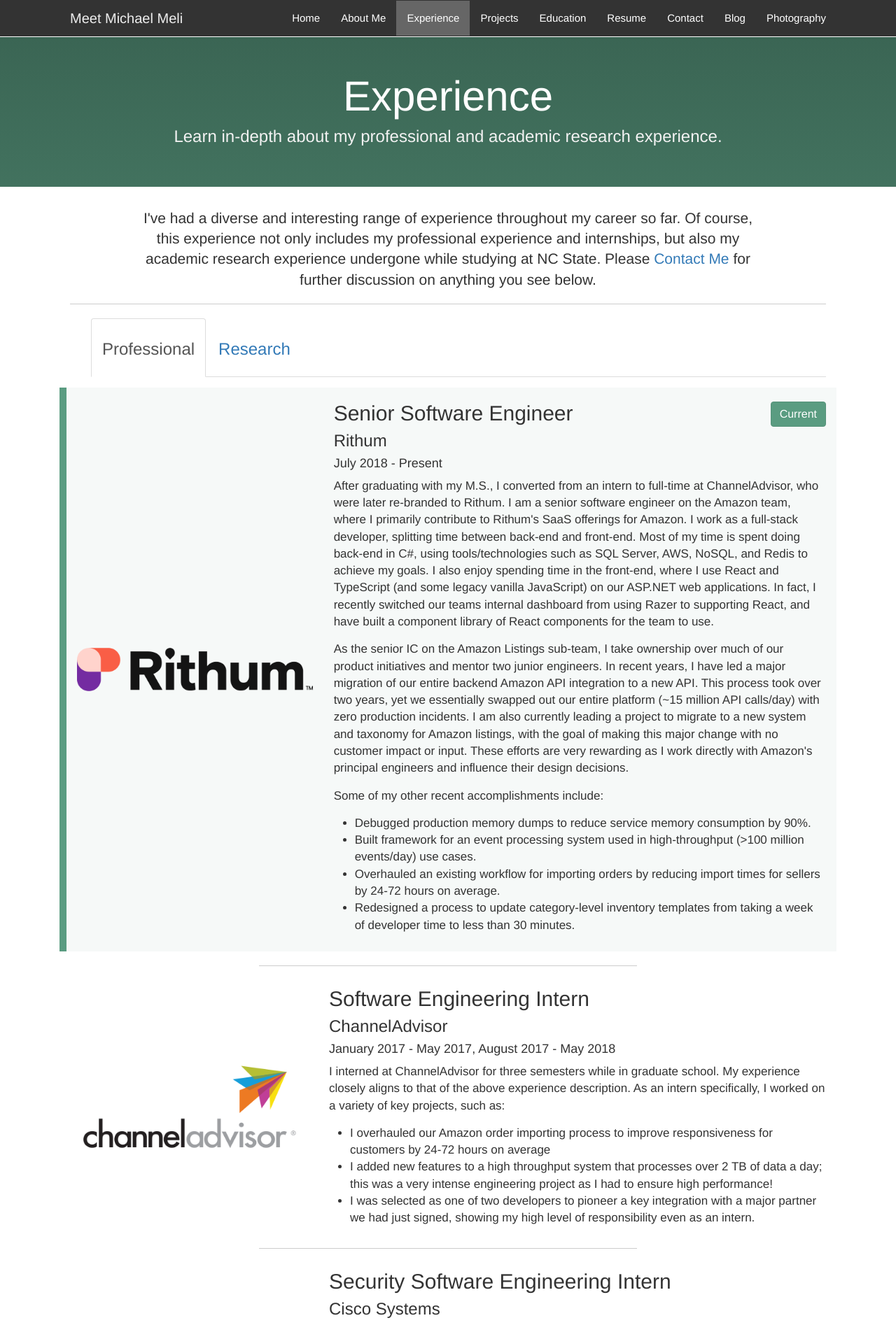
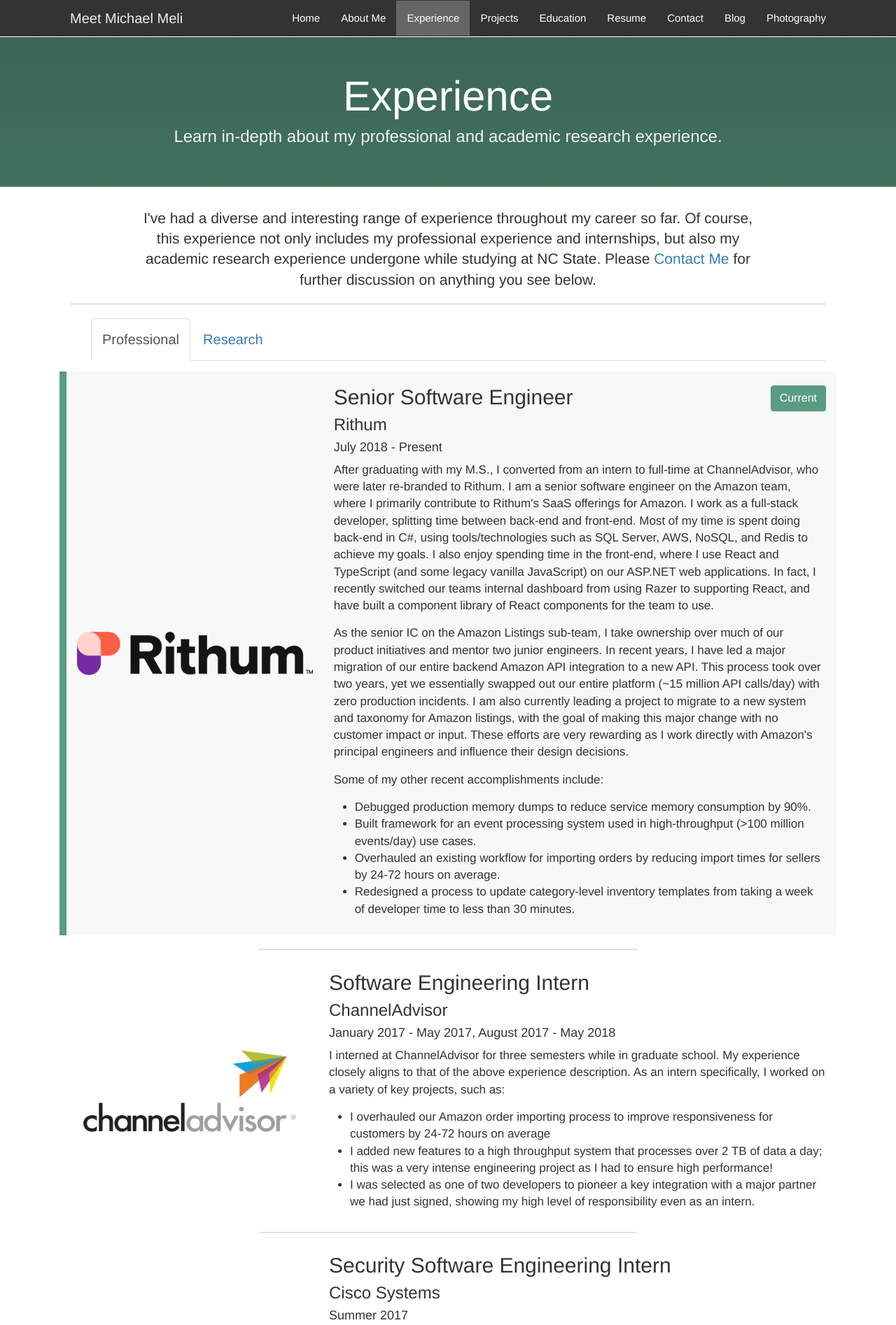
Before and after one commit to mjmeli/mjmeli.github.io, a Jekyll site: the page built from experience.html, in a window 1280 px wide. Shown: the top 1894 px of the page at 70% size. Built offline with Jekyll 4.4.1, drawn with Linux system fonts in a browser that asks for light colours.

Commit message:
styling improvements

```diff
--- a/css/custom.scss
+++ b/css/custom.scss
@@ -331,6 +331,11 @@
     background-color: rgba($theme-primary, 0.05);
 }
 
+.featured-colored-text {
+    @extend .featured-colored;
+    padding: 5px 10px;
+}
+
 .experience-image {
     max-height: 150px;
     margin-left: auto;
@@ -371,12 +376,12 @@
 }
 
 .large-tab {
-    margin-top: 20px;
-    line-height: 26.4px;
+    margin-top: 5px;
+    margin-bottom: 5px !important;
     font-size: 18px;
 
     @media screen and (min-width: 480px) {
-        font-size: 24px;
+        font-size: 20px;
     }
 }
 
--- a/projects/duke_energy_home_assistant.html
+++ b/projects/duke_energy_home_assistant.html
@@ -115,8 +115,10 @@
 
 ### Python Client Library
 Using this knowledge, I then built a client library in Python to wrap the API functionality.
-A key tenet of Home Assistant integrations is that any potentially common code should exist outside the integration so other community members can use it.
-As such, I built a separate package for this.
+
+<p class="featured-colored-text">
+    A key tenet of Home Assistant integrations is that any reusable code, such as client libraries, should exist outside the integration so open-source developers outside of Home Assistant can use it.
+</p>
 
 I used a few major libraries within my library:
 
```
Also changed, not shown: projects/HowBadCanItGit.html (+7 -3 lines).
